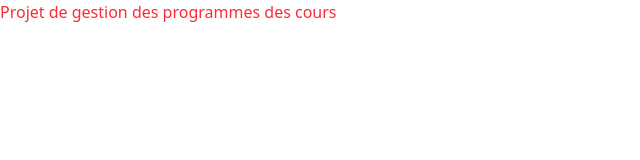
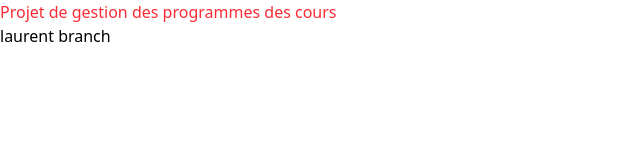
Before and after one commit to Beunador10/GestionProgrammeCours, a Vue app: page / in a window 1280 px wide. Shown: the top 160 px of the page, without its empty margins (0-640 px from the left). Built offline with nearby package versions, Linux system fonts and the light colour scheme.

Commit message:
laurent branche

```diff
--- a/src/components/Programme_cours.vue
+++ b/src/components/Programme_cours.vue
@@ -1,6 +1,7 @@
 <template>
   <main>
     <h1 class="text-red-500">Projet de gestion des programmes des cours</h1>
+    <p>laurent branch</p>
   </main>
 </template>
 
```
